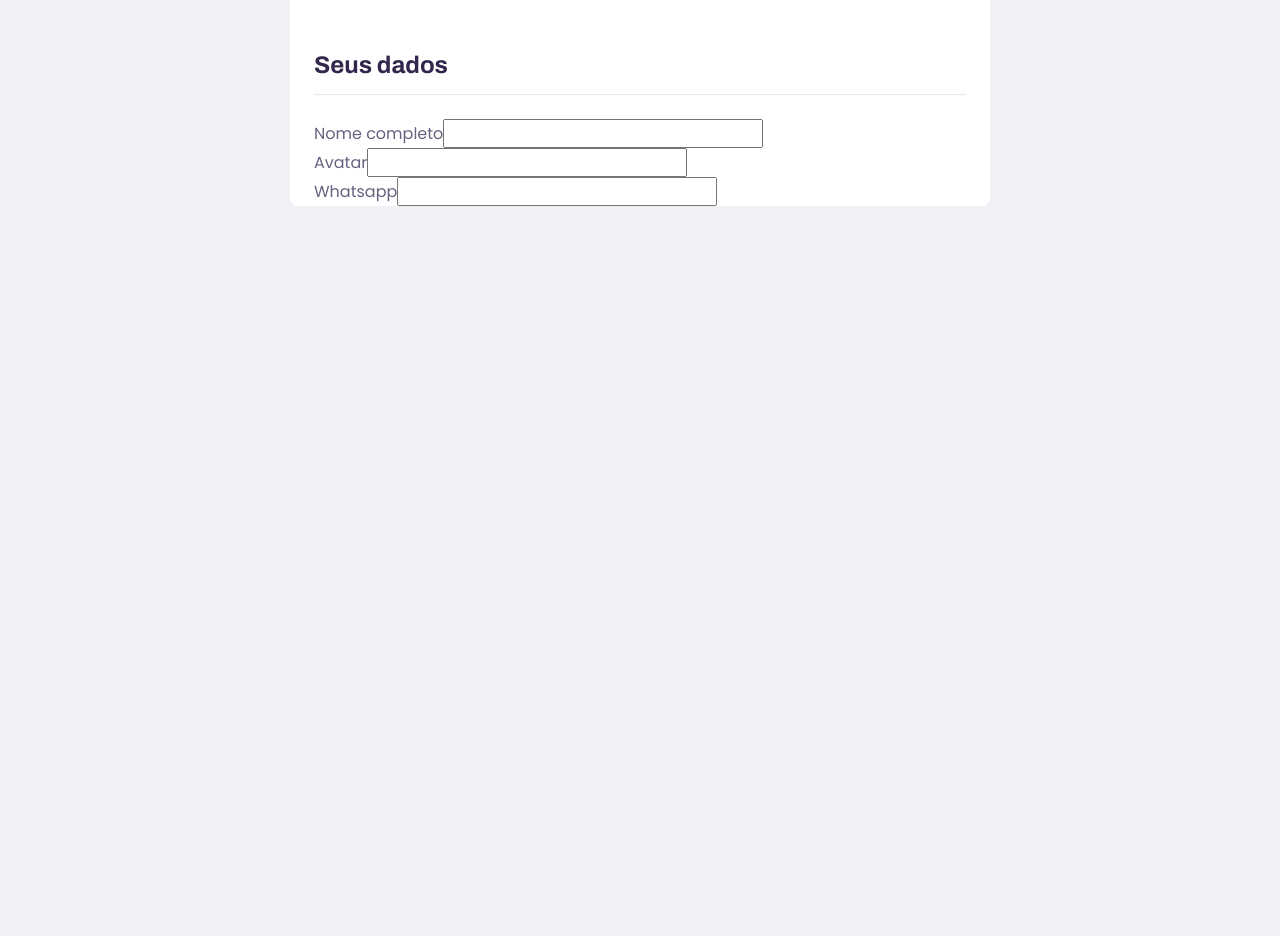
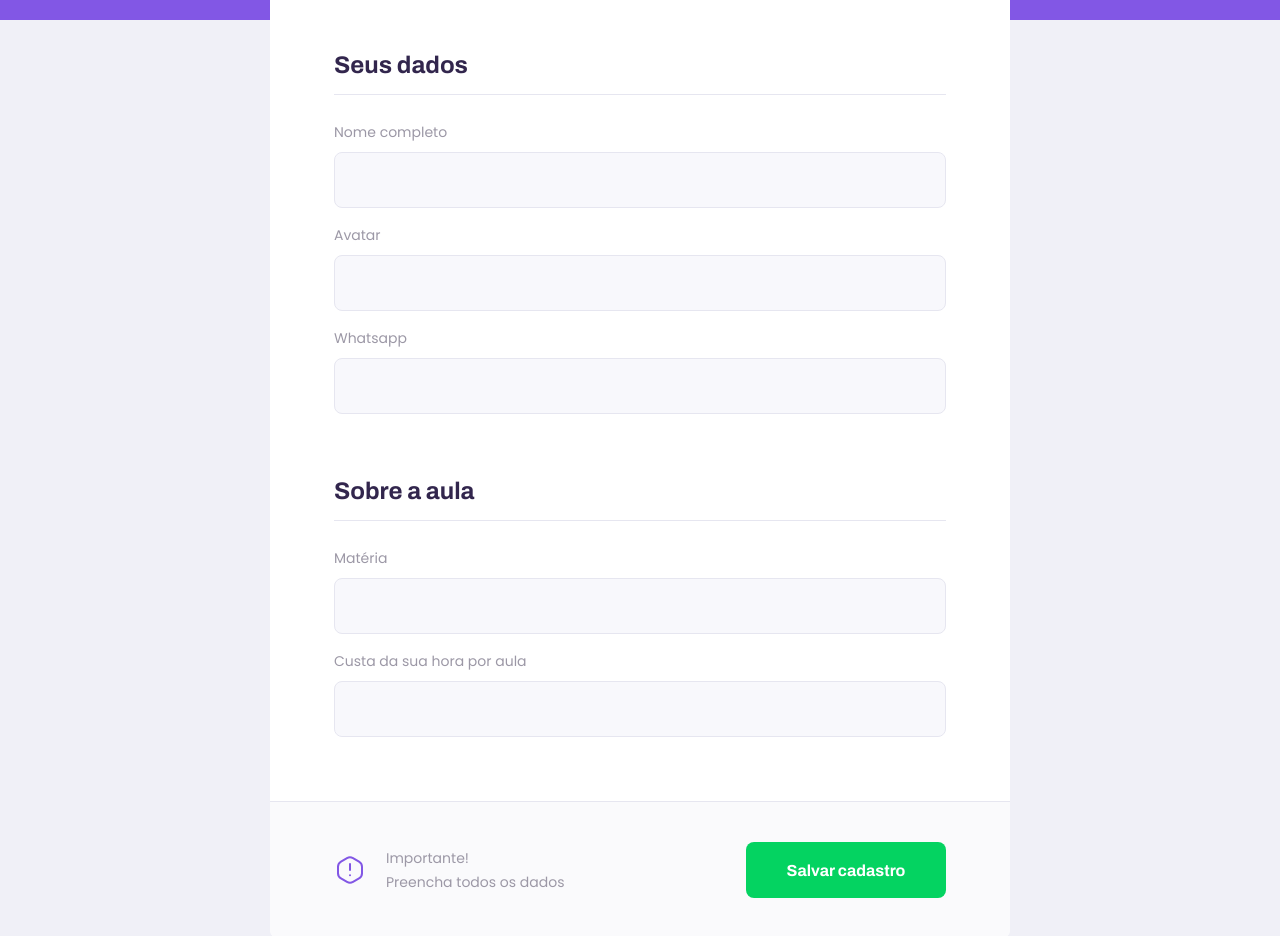
Before and after one commit to joaovieira23/proffy, a React (Create React App) app in the folder web/: page /give-classes in a window 1280 px wide. Shown: the part 320-1256 px from the top of the page. Before the commit the page ends 800 px from the top, so only its background shows below. Built offline with nearby package versions, Linux system fonts and the light colour scheme; the HTML template or start-up script is replaced by a standard one.

Commit message:
feat: stylize registration page

```diff
--- a/web/src/components/Input/style.css
+++ b/web/src/components/Input/style.css
@@ -1,16 +1,16 @@
-#search-teachers .input-block {
+.input-block {
   position: relative;
 }
 
-#search-teachers .input-block+.input-block {
+.input-block+.input-block {
   margin-top: 1.4rem;
 }
 
-#search-teachers .input-block label {
+.input-block label {
   font-size: 1.4rem;
 }
 
-#search-teachers .input-block input {
+.input-block input {
   width: 100%;
   height: 5.6rem;
   margin-top: 0.8rem;
@@ -22,7 +22,7 @@
   font: 1.6rem Archivo;
 }
 
-#search-teachers .input-block:focus-within::after {
+.input-block:focus-within::after {
   width: calc(100% - 3.2rem);
   height: 2px;
   content: '';
--- a/web/src/pages/TeacherForm/index.tsx
+++ b/web/src/pages/TeacherForm/index.tsx
@@ -1,5 +1,8 @@
 import React from 'react';
+import Input from '../../components/Input';
 import PageHeader from '../../components/PageHeader';
+
+import warningIcon from '../../assets/images/icons/warning.svg'
 
 import './styles.css';
 
@@ -15,21 +18,30 @@
         <fieldset>
           <legend>Seus dados</legend>
 
-          <div className="input-block">
-            <label htmlFor="name">Nome completo</label>
-            <input type="text" id="name" />
-          </div>
+          <Input name="name" label="Nome completo" />
+          <Input name="avatar" label="Avatar" />
+          <Input name="whatsapp" label="Whatsapp" />
 
-          <div className="input-block">
-            <label htmlFor="avatar">Avatar</label>
-            <input type="text" id="avatar" />
-          </div>
+        </fieldset>
 
-          <div className="input-block">
-            <label htmlFor="whatsapp">Whatsapp</label>
-            <input type="text" id="whatsapp" />
-          </div>
+        <fieldset>
+          <legend>Sobre a aula</legend>
+
+          <Input name="subject" label="Matéria" />
+          <Input name="cost" label="Custa da sua hora por aula" />
+
         </fieldset>
+
+        <footer>
+          <p>
+            <img src={warningIcon} alt="Aviso importante" />
+            Importante! <br />
+            Preencha todos os dados
+          </p>
+          <button type="button">
+            Salvar cadastro
+          </button>
+        </footer>
       </main>
     </div>
   )
--- a/web/src/pages/TeacherForm/styles.css
+++ b/web/src/pages/TeacherForm/styles.css
@@ -36,5 +36,79 @@
   width: 100%;
   padding-bottom: 1.6rem;
   border-bottom: 1px solid var(--color-line-in-white);
+}
 
+#page-teacher-form main label {
+  color: var(--color-text-complement);
 }
+
+#page-teacher-form main footer {
+  padding: 4rem 2.4rem;
+  background: var(--color-box-footer);
+  border-top: 1px solid var(--color-line-in-white);
+  margin-top: 6.4rem;
+}
+
+#page-teacher-form main footer p {
+  display: flex;
+  align-items: center;
+  justify-content: center;
+  font-size: 1.4rem;
+  line-height: 2.4rem;
+  color: var(--color-text-complement);
+}
+
+#page-teacher-form main footer p img {
+  margin-right: 2rem;
+}
+
+#page-teacher-form main footer button {
+  width: 100%;
+  height: 5.6rem;
+  background: var(--color-secundary);
+  color: var(--color-button-text);
+  border: 0;
+  border-radius: 0.8rem;
+  cursor: pointer;
+  font: 700 1.6rem Archivo;
+  display: flex;
+  align-items: center;
+  justify-content: center;
+  text-decoration: none;
+  transition: background-color 0.2s;
+  margin-top: 3.2rem;
+}
+
+#page-teacher-form main footer button:hover {
+  background: var(--color-secundary-dark);
+}
+
+@media(min-width: 700px) {
+  #page-teacher-form {
+    max-width: 100vw;
+  }
+
+  #page-teacher-form .page-header .header-content {
+    margin-bottom: 0;
+  }
+
+  #page-teacher-form main fieldset {
+    padding: 0 6.4rem;
+  }
+
+  #page-teacher-form main footer {
+    padding: 4.0rem 6.4rem;
+    display: flex;
+    align-items: center;
+    justify-content: space-between;
+  }
+
+  #page-teacher-form main footer p {
+    justify-content: space-between;
+  }
+
+  #page-teacher-form main footer button {
+    width: 20rem;
+    margin-top: 0;
+  }
+}
```
